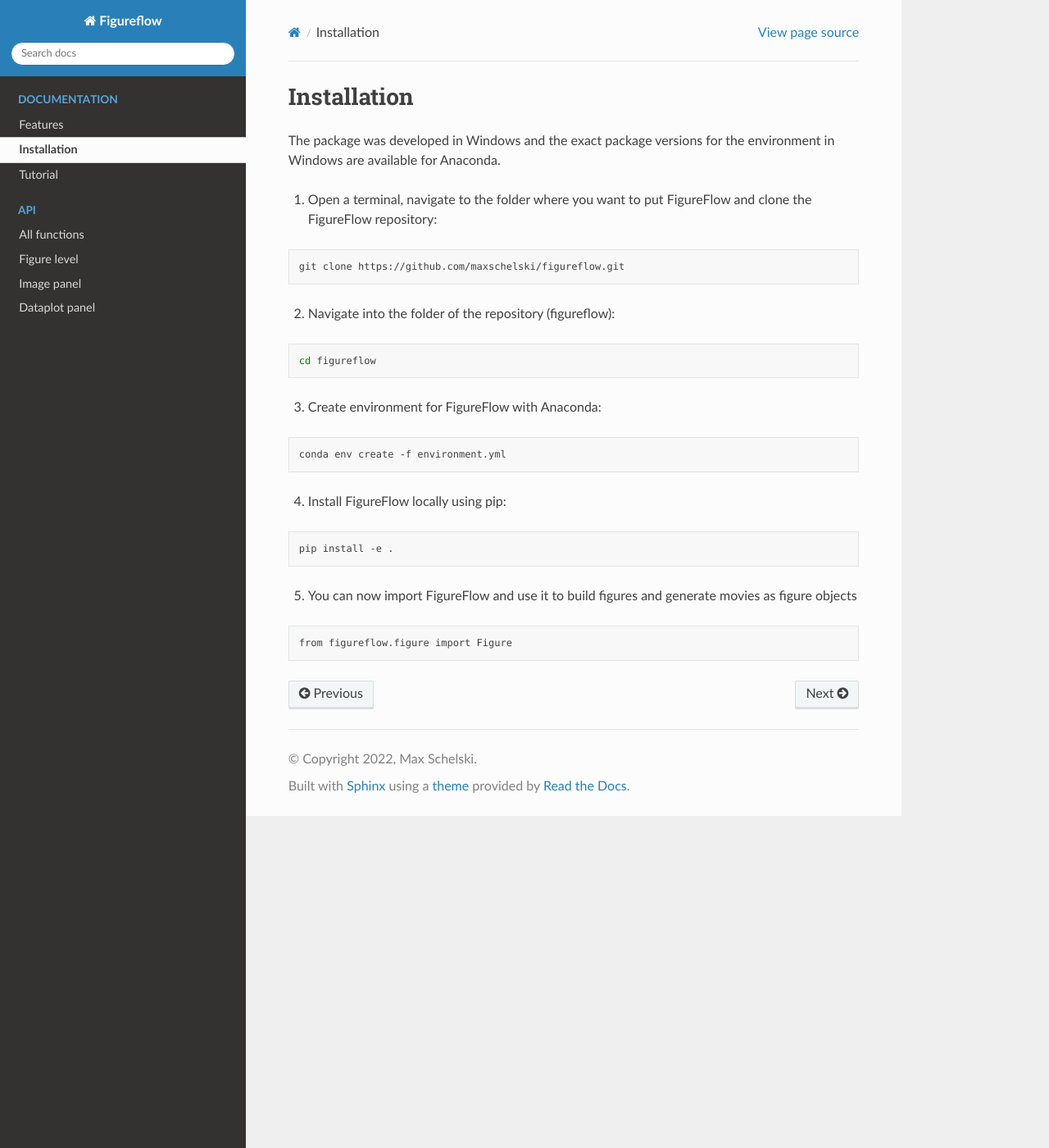
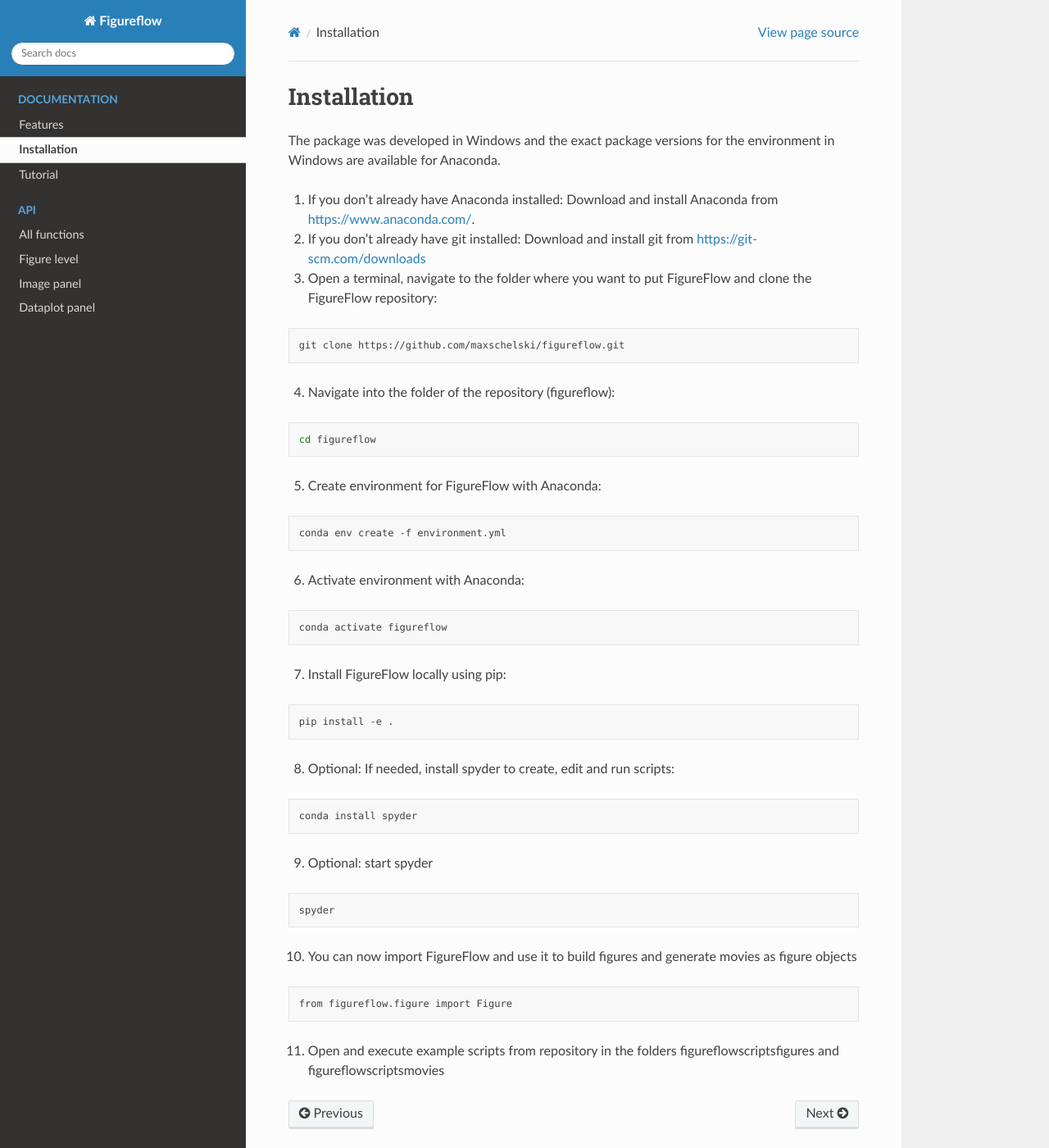
Before and after one commit to maxschelski/figureflow, a Sphinx documentation site: the page built from docs/installation.rst, in a window 1280 px wide and 1400 px high. Shown: the whole window at 82% size. Built offline with Sphinx 7.4.7 and the Read the Docs theme 2.0.0, drawn with Linux system fonts in a browser that asks for light colours.

Commit message:
Update installation.rst

```diff
--- a/docs/installation.rst
+++ b/docs/installation.rst
@@ -3,32 +3,56 @@
 
 The package was developed in Windows and the exact package versions for the environment in Windows are available for Anaconda.
 
-1. Open a terminal, navigate to the folder where you want to put FigureFlow and clone the FigureFlow repository:
+1. If you don't already have Anaconda installed: Download and install Anaconda from https://www.anaconda.com/.
+
+2. If you don't already have git installed: Download and install git from https://git-scm.com/downloads
+
+3. Open a terminal, navigate to the folder where you want to put FigureFlow and clone the FigureFlow repository:
 
 .. code:: sh
 
   git clone https://github.com/maxschelski/figureflow.git
 
-2. Navigate into the folder of the repository (figureflow):
+4. Navigate into the folder of the repository (figureflow):
 
 .. code:: sh
 
   cd figureflow
 
-3. Create environment for FigureFlow with Anaconda:
+5. Create environment for FigureFlow with Anaconda:
 
 .. code:: sh
 
   conda env create -f environment.yml
 
-4. Install FigureFlow locally using pip:
+6. Activate environment with Anaconda:
+
+.. code:: sh
+
+  conda activate figureflow
+
+7. Install FigureFlow locally using pip:
 
 .. code:: sh
 
   pip install -e .
 
-5. You can now import FigureFlow and use it to build figures and generate movies as figure objects
+8. Optional: If needed, install spyder to create, edit and run scripts:
+
+.. code:: sh
+
+  conda install spyder
+
+9. Optional: start spyder
+
+.. code:: sh
+
+  spyder
+
+10. You can now import FigureFlow and use it to build figures and generate movies as figure objects
 
 .. code:: sh
 
   from figureflow.figure import Figure
+
+11. Open and execute example scripts from repository in the folders figureflow\scripts\figures and figureflow\scripts\movies
```
